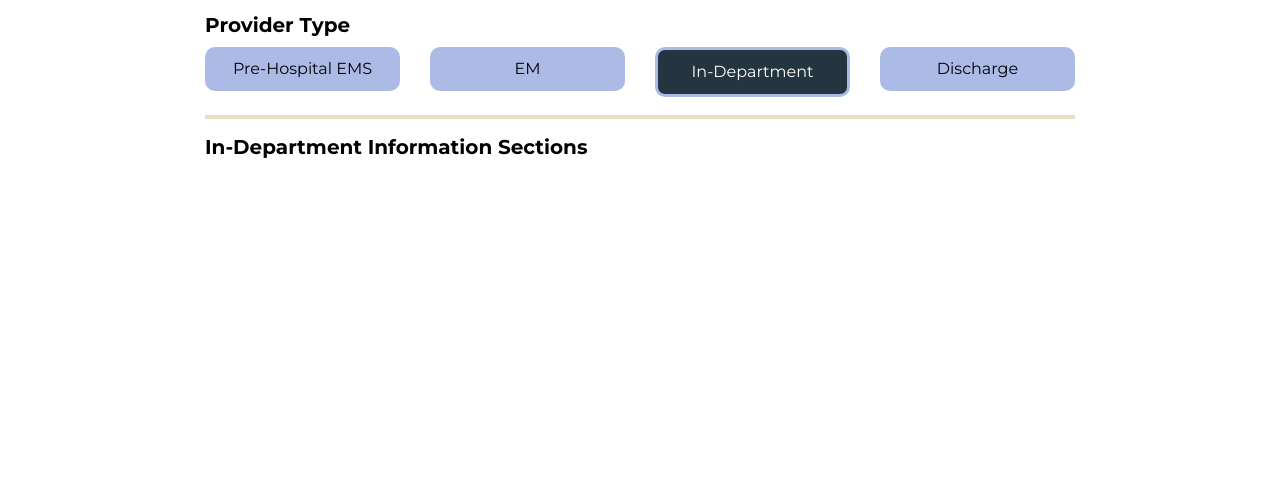
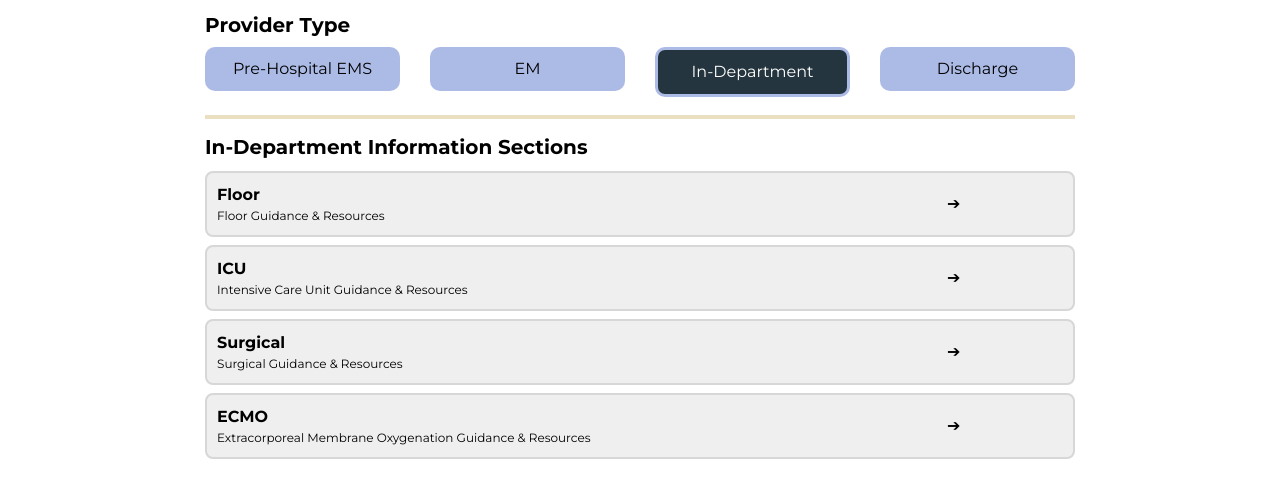
Before and after one commit to AarviThadeshwar/covid19, a plain HTML site: page provider/INDT.html in a window 1280 px wide. Shown: the part 179-676 px from the top of the page. Drawn offline with nearby package versions, Linux system fonts and the light colour scheme.

Commit message:
Update INDT.html

```diff
--- a/provider/INDT.html
+++ b/provider/INDT.html
@@ -67,6 +67,48 @@
   </div>
   <div class="greyLine"></div>
   <h5>In-Department Information Sections</h5>
+
+	<button class="infoSectionButton">
+	<div class="row">
+ 	<div class="col-10">
+  	<b>Floor</b><br><div style = "font-size:12px">Floor Guidance & Resources</div>
+  	</div>
+  	<div class="col-2">
+  	<div class = "vertical-center">➔</div>
+  	</div>
+  	</div>
+   </button>
+  <button class="infoSectionButton">
+	<div class="row">
+ 	<div class="col-10">
+  	<b>ICU</b><br><div style = "font-size:12px">Intensive Care Unit Guidance & Resources</div>
+  	</div>
+  	<div class="col-2">
+  	<div class = "vertical-center">➔</div>
+  	</div>
+  	</div>
+   </button>
+<button class="infoSectionButton">
+	<div class="row">
+ 	<div class="col-10">
+  	<b>Surgical</b><br><div style = "font-size:12px">Surgical Guidance & Resources</div>
+  	</div>
+  	<div class="col-2">
+  	<div class = "vertical-center">➔</div>
+  	</div>
+  	</div>
+   </button>
+<button class="infoSectionButton">
+	<div class="row">
+ 	<div class="col-10">
+   	<b>ECMO</b><br><div style = "font-size:12px">Extracorporeal Membrane Oxygenation Guidance & Resources</div>
+  	</div>
+  	<div class="col-2">
+  	<div class = "vertical-center">➔</div>
+  	</div>
+  	</div>
+   </button>
+
 </div>
 
 
```
